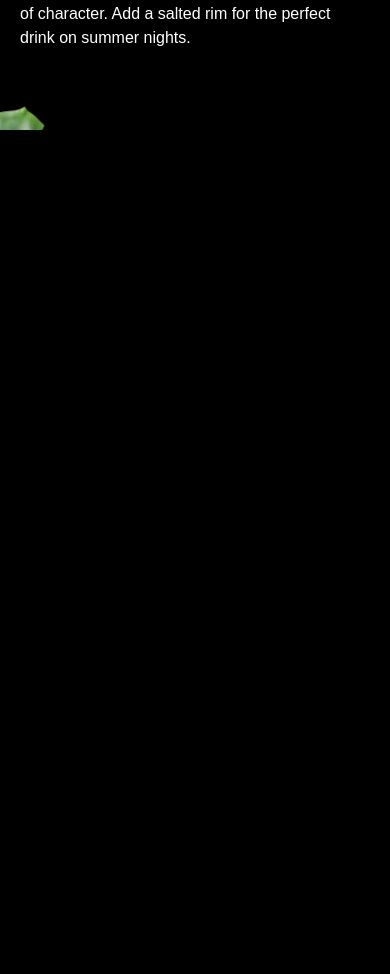
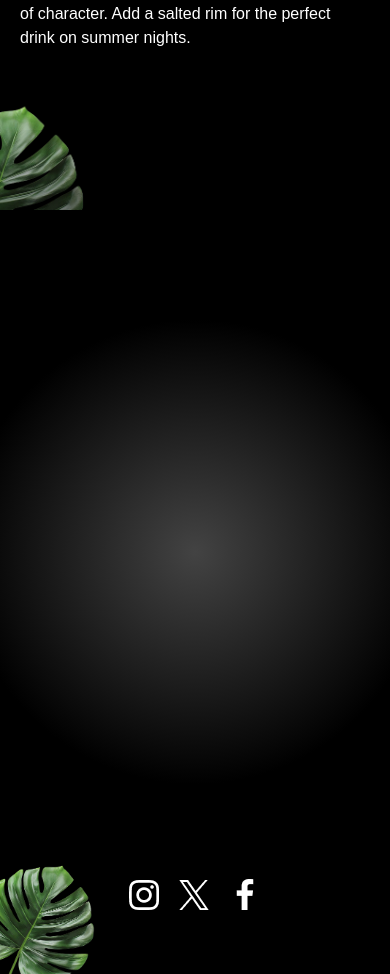
Before and after one commit to YasSerhbh/Mojito-Cocktails, a React (Vite) app: page / in a window 390 px wide. Shown: the part 6981-7955 px from the top of the page. Before the commit the page ends 7111 px from the top, so only its background shows below. Built offline with nearby package versions, Linux system fonts and the light colour scheme; a web font is replaced by a local one.

Commit message:
Implemented Contact section & Sealed the Project

```diff
--- a/constants/index.js
+++ b/constants/index.js
@@ -8,7 +8,7 @@
 	title: "About Us",
  },
  {
-	id: "work",
+	id: "art",
 	title: "The Art",
  },
  {
--- a/src/App.jsx
+++ b/src/App.jsx
@@ -7,18 +7,20 @@
 import About from './components/About'
 import Art from './components/Art'
 import Menu from './components/Menu'
+import Contact from './components/Contact'
 
 gsap.registerPlugin(ScrollTrigger, SplitText)
 
 const App = () => {
   return (
-    <main>
+    <main className=''>
         <Navbar />
         <Hero />
         <Cocktails />
         <About />
         <Art />
         <Menu />
+        <Contact />
     </main>
   )
 }
--- a/src/components/About.jsx
+++ b/src/components/About.jsx
@@ -28,7 +28,7 @@
 
 
   return (
-    <div id='about'>
+    <div id='about' className='lg:px-7'>
         <div className="mb-26 md:px-0 px-5">
             <div className="content">
                 <div className="md:col-span-8">
--- a/src/components/Art.jsx
+++ b/src/components/Art.jsx
@@ -30,7 +30,7 @@
     })
 
   return (
-    <div id="art">
+    <div id="art" className="lg:px-5">
         <div className="mx-auto container h-full pt-20">
             <h2 className="will-fade">The ART</h2>
 
--- a/src/components/Cocktails.jsx
+++ b/src/components/Cocktails.jsx
@@ -26,7 +26,7 @@
     })
 
   return (
-    <section id='cocktails' className='noisy'>
+    <section id='cocktails' className='noisy lg:px-7'>
         <img src="/images/cocktail-left-leaf.png" alt="l-leaf" id='c-left-leaf' />
         <img src="/images/cocktail-right-leaf.png" alt="r-leaf" id='c-right-leaf' />
 
--- /dev/null
+++ b/src/components/Contact.jsx
@@ -0,0 +1,99 @@
+import { useGSAP } from "@gsap/react"
+import { openingHours, socials } from "../../constants"
+import { SplitText } from "gsap/all"
+import gsap from "gsap"
+
+
+
+const Contact = () => {
+
+    useGSAP(() => {
+        const titleSplit = SplitText.create("#contact h2", {
+            type: "words"
+        })
+
+        const timeline = gsap.timeline({
+            scrollTrigger: {
+                trigger: "#contact",
+                start: "top center"
+            },
+            ease: "power1.inOut",
+        })
+
+        timeline
+         .from(titleSplit.words, {
+            yPercent: 100,
+            opacity: 0,
+            stagger: 0.04
+         })
+         .from("#contact h3, #contact p", {
+            yPercent: 100,
+            opacity: 0,
+            stagger: 0.04
+         })
+          .to("#f-right-leaf", {
+            y: -50,
+            duration: 1,
+            ease: "power1.inOut",
+          })
+          .to("#f-left-leaf", {
+            y: -50,
+            duration: 1,
+            ease: "power1.inOut",
+          }, "<")
+
+
+    })
+
+  return (
+    <footer id="contact">
+        <img src="/images/footer-right-leaf.png" alt="leaf-right" id="f-right-leaf" />
+        <img src="/images/footer-left-leaf.png" alt="leaf-left" id="f-left-leaf" />
+
+        <div className="content">
+            <h2>Where to Find us</h2>
+
+            <div>
+                <h3>Visit Our Store</h3>
+                <p>Plasita, Hammam Bouhadjar</p>
+            </div>
+
+            <div>
+                <h3>Contact Us</h3>
+                <p>+213541883975</p>
+                <p>hbhyasser@gmail.com</p>
+            </div>
+
+            <div>
+                <h3>Open Every Day</h3>
+                {openingHours.map((time) => (
+                    <p key={time.day}>
+                        {time.day}: {time.time}
+                    </p>
+                ))}
+            </div>
+
+            <div>
+                <h3>Socials</h3>
+
+                <div className="flex-center gap-5">
+                    {
+                        socials.map((social) => (
+                            <a
+                                key={social.name}
+                                href={social.url}
+                                target="_blank"
+                                rel="noopener noreferrer"
+                            >
+                                <img src={social.icon} alt={social.name} />
+                            </a>
+                        ))
+                    }
+                </div>
+            </div>
+        </div>
+    </footer>
+  )
+}
+
+export default Contact
--- a/src/components/Navbar.jsx
+++ b/src/components/Navbar.jsx
@@ -21,7 +21,7 @@
     }, [])
 
   return (
-    <nav>
+    <nav className='lg:px-7'>
         <div>
             <a href="#home" className='flex items-center gap-2'>
                 <img src="/images/logo.png" alt="Logo" />
```
